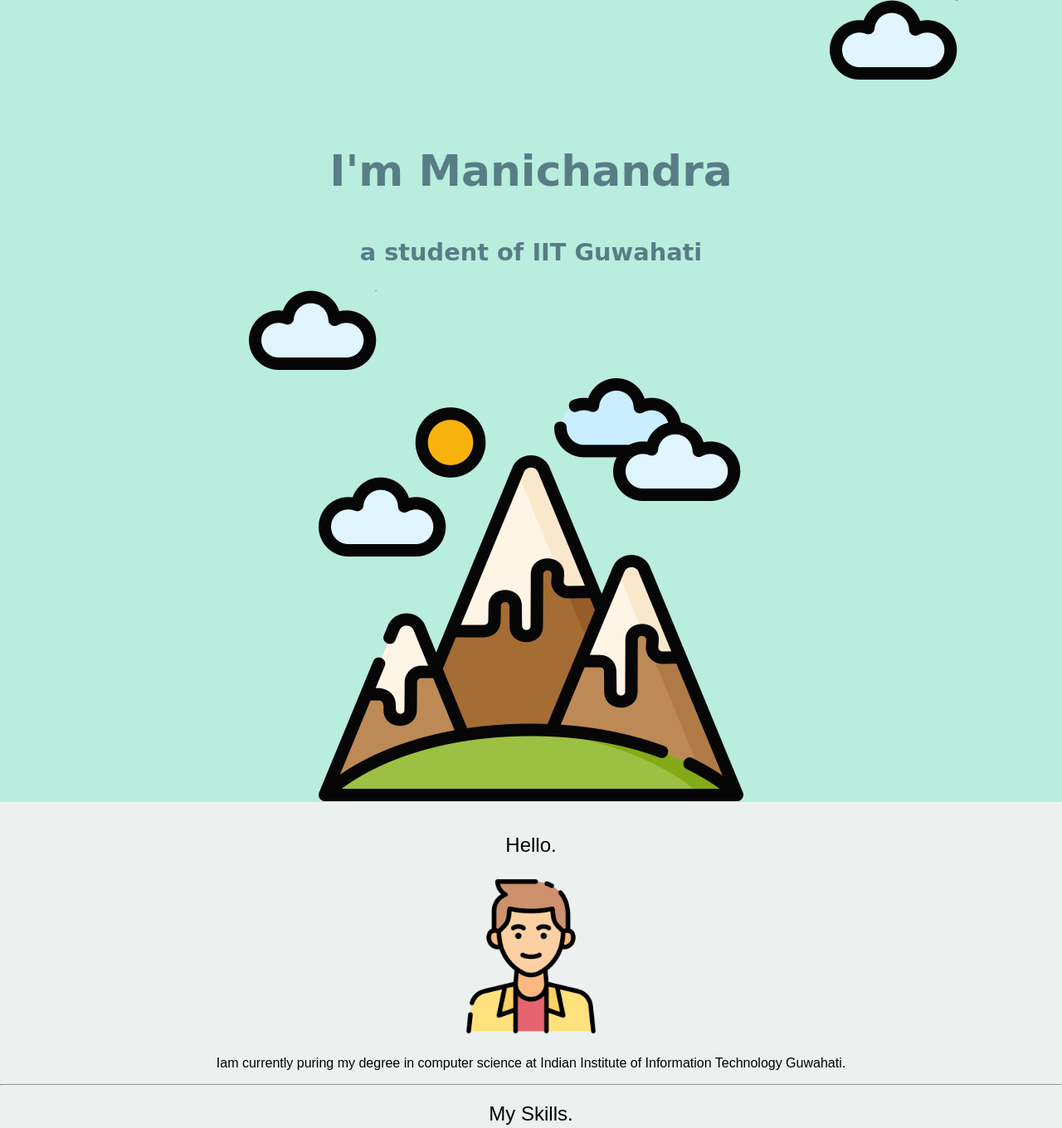
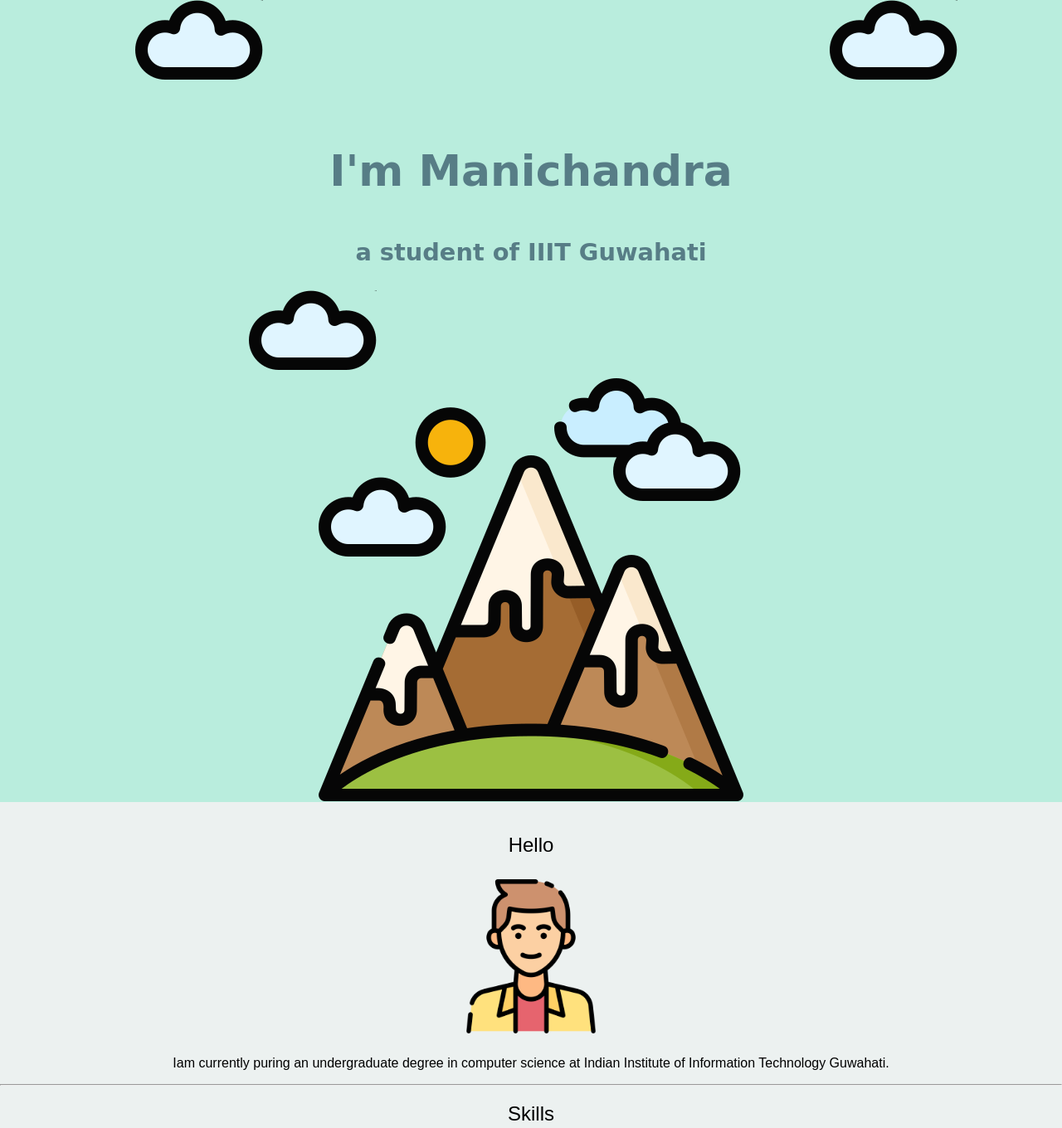
Before and after one commit to manichandra3/CV-updated-, a plain HTML site: page index.html in a window 1280 px wide. Shown: the top 1360 px of the page at 83% size. Drawn offline with Linux system fonts and the light colour scheme; a web font is replaced by a local one.

Commit message:
Update index.html

```diff
--- a/index.html
+++ b/index.html
@@ -18,29 +18,31 @@
     <div class="top-container">
       <div1>
         <img src="images/cloud.png" alt="" class="cloud" />
+        <img src="images/cloud.png" alt="" class="cloud2" />
         <h1 font = Sans>I'm Manichandra</h1>
-        <strong><p class="sub">a student of IIT Guwahati</p></strong>
+        <strong><p class="sub">a student of IIIT Guwahati</p></strong>
       </div1>
 	  <img src="images/cloud.png" alt="" class="cloud1" />
       <img src="images/mountains.png" alt="mountain-img" class="mountain" />
+
     </div>
     <div class="middle-container">
       <div class="profile">
         <img src="" alt="" />
-        <h2>Hello.</h2>
+        <h2>Hello</h2>
         <img
           src="images/young-man.png"
           alt="animated icon of a young-man"
           class="flaticon1"
         />
         <p>
-          Iam currently puring my degree in computer science at Indian Institute
+          Iam currently puring an undergraduate degree in computer science at Indian Institute
           of Information Technology Guwahati.
         </p>
       </div>
       <hr />
       <div class="skills">
-        <h2>My Skills.</h2>
+        <h2>Skills</h2>
         <img src="images/skill.png" alt="skills" class="flaticon1" />
         <div class="skill-row">
           <img class="" src="" alt="" />
@@ -93,6 +95,7 @@
       // JavaScript code for cloud animation on scroll
       const cloud1 = document.querySelector('.cloud1');
       const cloud2 = document.querySelector('.cloud');
+      const cloud3 = document.querySelector('.cloud2');
 
       // Function to move clouds based on scroll position
       function moveCloudsOnScroll() {
@@ -100,12 +103,14 @@
         const scrollPosition = window.scrollY;
 
         // Adjust the position of clouds based on scroll position
-        const cloud1Position = -scrollPosition * 0.5;
-        const cloud2Position = -scrollPosition * 0.3;
+        const cloud1Position = scrollPosition * 0.2;
+        const cloud2Position = scrollPosition * 0.2;
+        const cloud3Position = -scrollPosition * 0.2;
 
         // Apply transformations to move clouds
         cloud1.style.transform = `translateX(${cloud1Position}%)`;
         cloud2.style.transform = `translateX(${cloud2Position}%)`;
+        cloud3.style.transform = `translateX(${cloud2Position}%)`;
 
         // Call the function on the next available animation frame
         requestAnimationFrame(moveCloudsOnScroll);
@@ -119,5 +124,5 @@
         moveCloudsOnScroll();
       });
     </script>
-  </body>
+    </body>
 </html>
```
